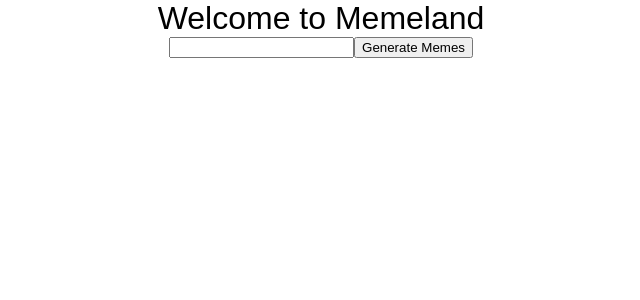
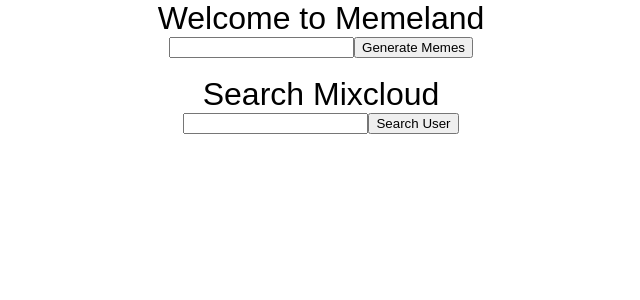
Before and after one commit to Mcas4150/Bentennas, a React (Create React App) app: page / in a window 1280 px wide. Shown: the top 300 px of the page, without its empty margins (319-959 px from the left). Built offline with nearby package versions, Linux system fonts and the light colour scheme.

Commit message:
mixcloud

```diff
--- a/src/App.js
+++ b/src/App.js
@@ -1,5 +1,6 @@
 import React, { Component } from 'react';
 import './App.css';
+import Youtube from "./Youtube";
 
 class App extends Component {
   constructor(props) {
@@ -58,6 +59,7 @@
         <img src={this.state.img6} height="200"  />
         <img src={this.state.img7} height="200"  />
         <img src={this.state.img8} height="200"  />
+        <Youtube/>
       </div>
     );
   }
--- /dev/null
+++ b/src/Youtube.js
@@ -0,0 +1,57 @@
+import React, { Component } from 'react';
+
+
+class Youtube extends Component{
+constructor(props) {
+    super(props);
+    this.state = {
+      term: '',
+      name: '',
+      city: '',
+      image: ''
+    };
+  }
+
+  onChange = (event) => {
+    this.setState({ term: event.target.value });
+  }
+
+
+
+   handleSubmit = (event) => {
+    event.preventDefault();
+    const url = `https://api.mixcloud.com/${this.state.term}/`;
+    fetch(url)
+      .then(response => response.json())
+      .then(data => this.setState({
+        term: '',
+        name: data.name,
+        city: data.city,
+        image: data.pictures.medium
+       }))
+      .catch(e => console.log('error', e));
+  }
+
+  render() {
+    return (
+      <div className="App">
+        <div className="Title">
+        Search Mixcloud
+        </div>
+        <form onSubmit={this.handleSubmit}>
+          <input value={this.state.term} onChange={this.onChange} />
+          <button>Search User</button>
+        </form>
+        <div className="result">
+          <img src={this.state.image} height="200" alt={this.state.term} />
+          {this.state.name}
+          {this.state.city}
+        </div>
+      </div>
+    );
+  }
+
+}
+
+
+export default Youtube;
```
Also changed, not shown: package.json (line endings or trailing spaces).
